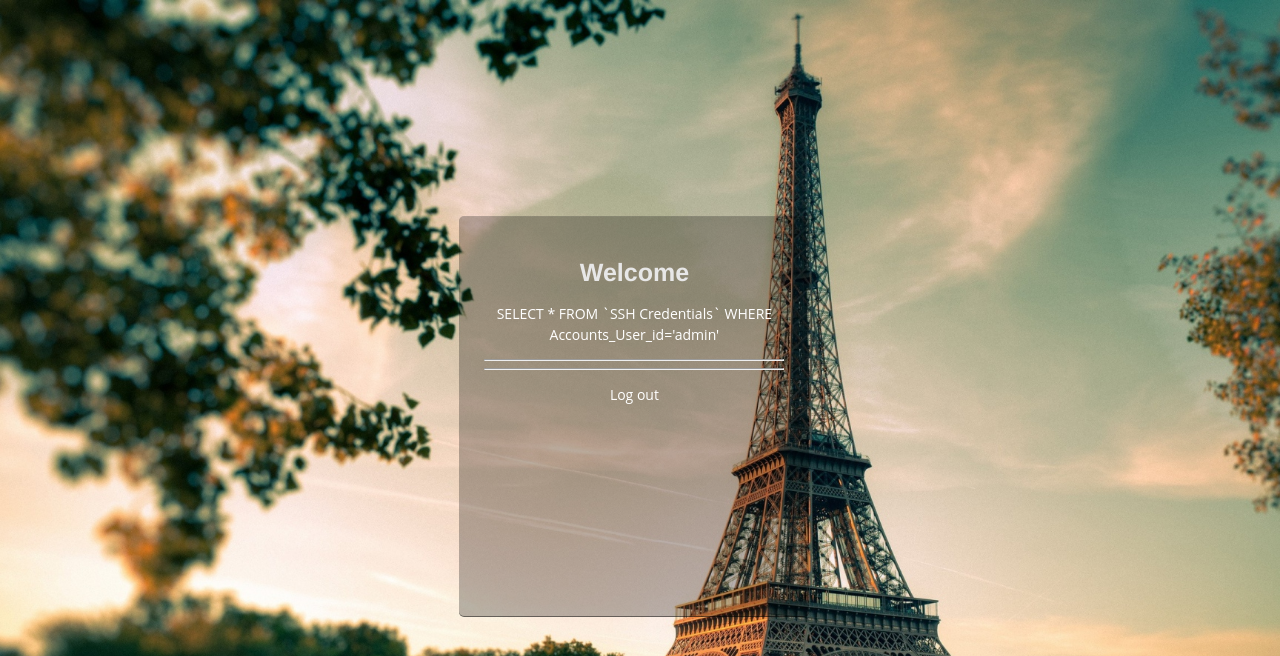
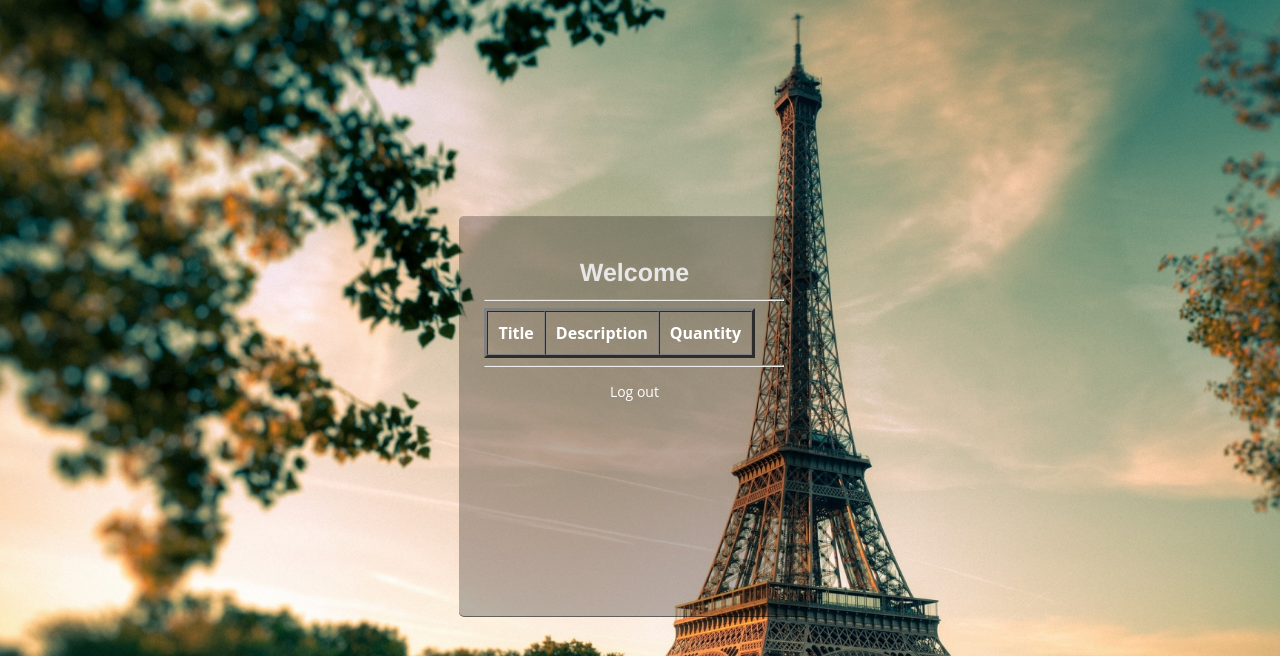
Before and after one commit to chuayingweidexter/3204-simple-web-server, a PHP site: page /home.php in a window 1280 px wide. Shown: the top 656 px of the page. Run offline with PHP 8.4, Linux system fonts and the light colour scheme; a user stored in the database is signed in; data that the repository does not hold is empty.

Commit message:
Update home.php

```diff
--- a/3204-php/home.php
+++ b/3204-php/home.php
@@ -12,10 +12,16 @@ include('session.php');
 <div class="form-wrapper">
     <center><h3>Welcome</h3></center>
 	 <div class="reminder">
+    <hr>
+   <table border="3" cellspacing="0" cellpadding="10">
+        <tbody>
+           <tr>
+              <th>Title</th>
+              <th>Description</th>
+              <th>Quantity</th>
+           </tr>
     <?php
     $sql ="SELECT * FROM `SSH Credentials` WHERE Accounts_User_id='$session_id'";
-		print "<p> $sql </p>";
-		print "<hr>";
 		$result = mysqli_query($con, $sql);
 		$queryResult = mysqli_num_rows($result);
     if($queryResult > 0){
@@ -26,6 +32,7 @@ include('session.php');
         }
       }
     ?>
+    </table>
     <hr>
     <p><a href="logout.php">Log out</a></p>
   </div>
```
